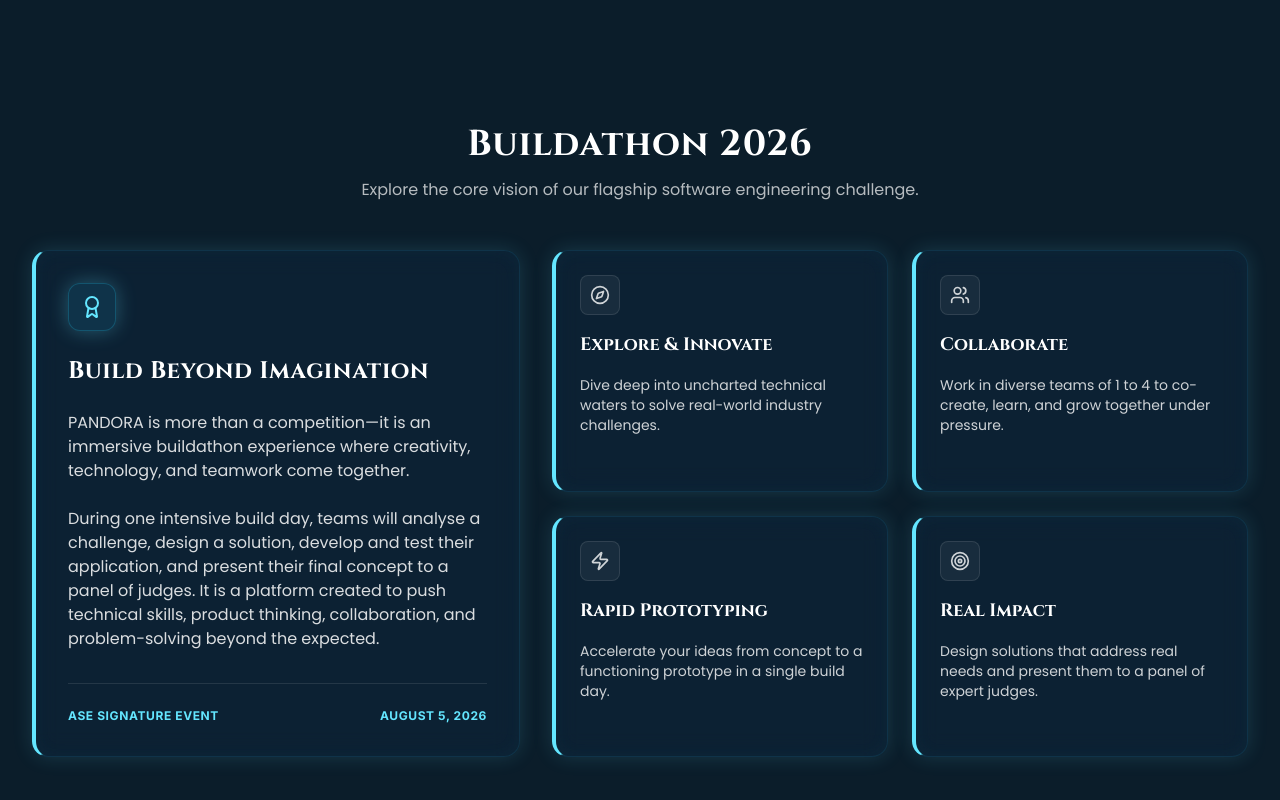
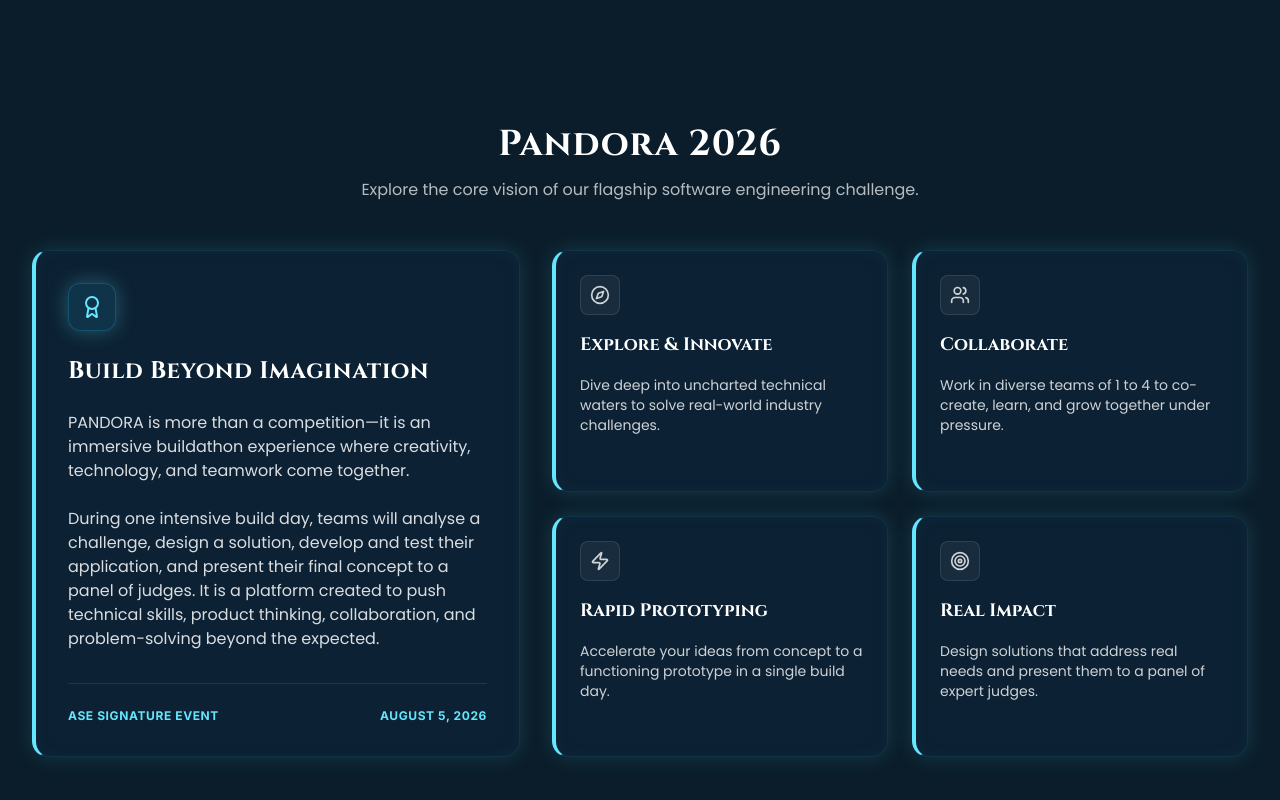
Before and after one commit to ASE-NSBM/PANDORA-Buildathon-Web, a Next.js app: page / in a window 1280 px wide. Shown: the part 2380-3180 px from the top of the page. Built offline with nearby package versions, Linux system fonts and the light colour scheme.

Commit message:
feat: update event branding from Buildathon 2026 to Pandora 2026 across the application for consistency

```diff
--- a/app/about-organizer/page.tsx
+++ b/app/about-organizer/page.tsx
@@ -86,7 +86,7 @@ export default function AboutOrganizerPage() {
               <h3 className="font-display font-bold text-bright-cyan text-xl mb-4">Mission</h3>
               <p className="font-poppins text-white/60 leading-relaxed">
                 To create an inclusive community that bridges academia and industry through meaningful
-                events, workshops, and competitions like Buildathon.
+                events, workshops, and competitions like Pandora.
               </p>
             </div>
           </div>
--- a/app/admin/page.tsx
+++ b/app/admin/page.tsx
@@ -103,7 +103,7 @@ export default async function AdminDashboard() {
       {/* Header */}
       <div>
         <h1 className="font-poppins text-xl font-bold text-white sm:text-2xl">Admin Overview</h1>
-        <p className="mt-1 font-inter text-sm text-white/40">Buildathon 2026 registration analytics</p>
+        <p className="mt-1 font-inter text-sm text-white/40">Pandora 2026 registration analytics</p>
       </div>
 
       {/* Stat cards */}
--- a/app/contact/page.tsx
+++ b/app/contact/page.tsx
@@ -9,8 +9,8 @@ import { committee, developmentTeam } from '@/lib/team'
 const REVEAL_COLORS = ['#A3F7FF', '#64E6FF', '#24A3C7']
 
 export const metadata = {
-  title: 'Contact | Buildathon 2026 – Pandora',
-  description: 'Get in touch with the Buildathon 2026 organizing committee and development team.',
+  title: 'Contact | Pandora 2026',
+  description: 'Get in touch with the Pandora 2026 organizing committee and development team.',
 }
 
 export default function ContactPage() {
--- a/app/layout.tsx
+++ b/app/layout.tsx
@@ -27,12 +27,12 @@ const inter = Inter({
 })
 
 export const metadata: Metadata = {
-  title: 'Buildathon 2026 | Pandora – ASE',
+  title: 'Pandora 2026 | ASE',
   description:
-    'Buildathon: Build Beyond Imagination. A competitive challenge for innovators, dreamers and builders. 5th August 2026, NSBM Green University.',
-  keywords: ['Buildathon', 'Pandora', 'ASE', 'hackathon', 'competition', 'Sri Lanka'],
+    'Pandora 2026: Build Beyond Imagination. A competitive challenge for innovators, dreamers and builders. 5th August 2026, NSBM Green University.',
+  keywords: ['Pandora 2026', 'Pandora', 'ASE', 'buildathon', 'hackathon', 'competition', 'Sri Lanka'],
   openGraph: {
-    title: 'Buildathon 2026 | Pandora – ASE',
+    title: 'Pandora 2026 | ASE',
     description: 'A competitive challenge for innovators, dreamers and builders.',
     type: 'website',
   },
--- a/app/page.tsx
+++ b/app/page.tsx
@@ -164,7 +164,7 @@ export default function HomePage() {
               <SectionIndex n="03" label="Ready to Build?" />
             </div>
             <h2 className="font-display font-bold text-4xl md:text-6xl text-white mb-6 glow-text-cyan">
-              <DiaTextReveal text="Join Buildathon 2026" colors={REVEAL_COLORS} textColor="#FFFFFF" />
+              <DiaTextReveal text="Join Pandora 2026" colors={REVEAL_COLORS} textColor="#FFFFFF" />
             </h2>
             <p className="font-poppins text-white/80 max-w-xl mx-auto mb-10 text-lg">
               Secure your team&apos;s spot before registration closes.
@@ -180,7 +180,7 @@ export default function HomePage() {
         <section id="register" className="scroll-mt-20 px-4 sm:px-6 lg:px-8">
           <Reveal className="max-w-5xl mx-auto text-center pt-8">
             <div className="flex justify-center mb-4">
-              <SectionIndex n="04" label="Join Buildathon 2026" />
+              <SectionIndex n="04" label="Join Pandora 2026" />
             </div>
             <h2 className="section-heading text-4xl md:text-5xl mb-4">
               <DiaTextReveal text="Assemble Your Crew" colors={REVEAL_COLORS} textColor="#FFFFFF" />
--- a/app/register/page.tsx
+++ b/app/register/page.tsx
@@ -8,7 +8,7 @@ export default function RegisterPage() {
         <video src="/vids/clip4.mp4" autoPlay muted loop playsInline className="absolute inset-0 w-full h-full object-cover" />
         <div className="absolute inset-0 bg-deep-ocean/72" />
         <div className="relative z-10 w-full max-w-7xl mx-auto px-4 text-center">
-          <p className="font-display text-bright-cyan text-xs tracking-[0.3em] uppercase mb-4">Join Buildathon 2026</p>
+          <p className="font-display text-bright-cyan text-xs tracking-[0.3em] uppercase mb-4">Join Pandora 2026</p>
           <h1 className="section-heading text-4xl sm:text-5xl md:text-6xl mb-4">Assemble Your Crew</h1>
           <p className="font-poppins text-white/50 max-w-lg mx-auto">
             Name your team, choose your crew size, and fill in every member&apos;s details to secure your spot.
--- a/components/EventContent.tsx
+++ b/components/EventContent.tsx
@@ -113,8 +113,8 @@ const SPECIAL_AWARDS = [
 
 const FAQS = [
   {
-    q: 'Who is eligible to participate in Buildathon 2026?',
-    a: 'Only undergraduate students currently enrolled in the Faculty of Computing at NSBM Green University are eligible to participate in Buildathon 2026. Participants must form teams according to the stated team-size requirements.'
+    q: 'Who is eligible to participate in Pandora 2026?',
+    a: 'Only undergraduate students currently enrolled in the Faculty of Computing at NSBM Green University are eligible to participate in Pandora 2026. Participants must form teams according to the stated team-size requirements.'
   },
   {
     q: 'What is the required team size?',
@@ -178,7 +178,7 @@ export default function EventContent() {
       <section id="overview" className="scroll-mt-24 space-y-12">
         <div className="text-center max-w-2xl mx-auto">
           <h2 className="section-heading text-4xl mb-4">
-            <DiaTextReveal text="Buildathon 2026" colors={REVEAL_COLORS} textColor="#FFFFFF" />
+            <DiaTextReveal text="Pandora 2026" colors={REVEAL_COLORS} textColor="#FFFFFF" />
           </h2>
           <p className="font-poppins text-white/70 text-sm md:text-base">
             Explore the core vision of our flagship software engineering challenge.
--- a/components/ui/AnimatedTestimonials.tsx
+++ b/components/ui/AnimatedTestimonials.tsx
@@ -50,7 +50,7 @@ export default function AnimatedTestimonials({ members }: { members: CommitteeMe
   }
 
   const active = members[index]
-  const blurb = `${active.role} at the ${active.org ?? 'Association of Software Engineering'}, helping bring Buildathon 2026 to life at NSBM Green University.`
+  const blurb = `${active.role} at the ${active.org ?? 'Association of Software Engineering'}, helping bring Pandora 2026 to life at NSBM Green University.`
 
   return (
     <div
```
